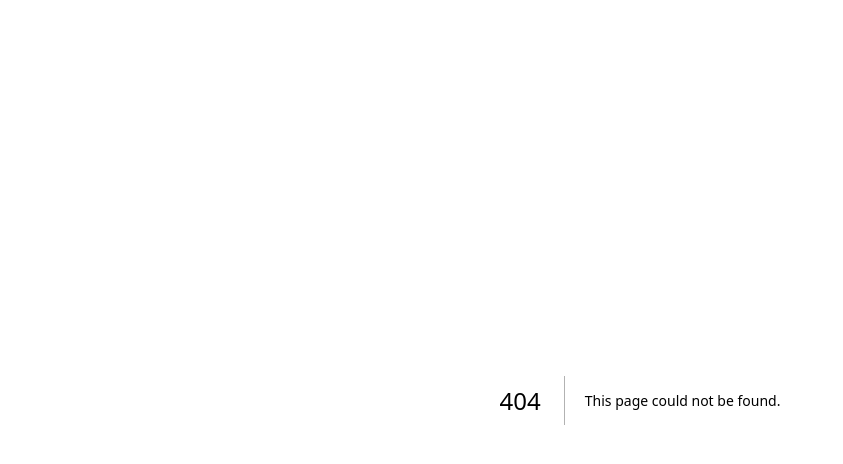
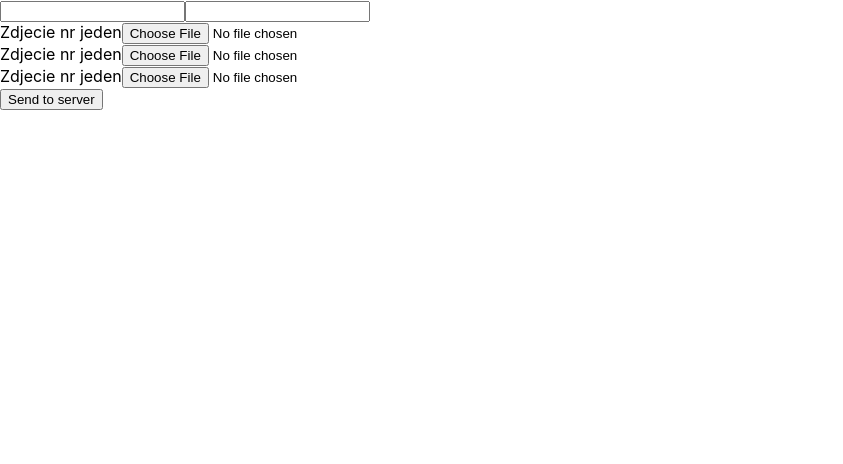
Before and after one commit to vrepetskyi/garbage-collector, a Next.js app: page /upload/picture in a window 1280 px wide. Before the commit this address had no page. Shown: the top 464 px of the page, without its empty margins (0-843 px from the left). Built offline with nearby package versions, Linux system fonts and the light colour scheme.

Commit message:
upload picture

```diff
--- a/package.json
+++ b/package.json
@@ -11,6 +11,7 @@
   "dependencies": {
     "eslint": "8.28.0",
     "eslint-config-next": "13.0.4",
+    "formidable": "^2.0.1",
     "next": "13.0.4",
     "react": "18.2.0",
     "react-dom": "18.2.0"
--- /dev/null
+++ b/pages/api/description.js
@@ -0,0 +1,6 @@
+export default (req, res) => {
+    console.log(req.body);
+
+
+    res.status(201).send();
+}
--- /dev/null
+++ b/pages/api/file.js
@@ -0,0 +1,35 @@
+import formidable from "formidable";
+import fs from "fs";
+import path from "path";
+
+export const config = {
+  api: {
+    bodyParser: false
+  }
+};
+
+const post = async (req, res) => {
+  const form = new formidable.IncomingForm({hashAlgorithm: 'sha256'});
+
+  form.parse(req, (err, _, files) => {
+    if (err) {
+      console.log(err);
+
+      return;
+    }
+    const data = fs.readFileSync(files.file.filepath);
+    fs.writeFileSync('./public/pictures/' + files.file.hash, data);
+  });
+};
+
+
+export default (req, res) => {
+  if (req.method === 'POST') {
+    post(req, res);
+
+    res.status(201).send();
+    return;
+  }
+
+  return res.status(404).send();
+};
--- /dev/null
+++ b/pages/upload/picture.js
@@ -0,0 +1,79 @@
+    import {useState} from 'react';
+
+    export default function PrivatePage(props) {
+    const [images, setImage] = useState([]);
+    const [createObjectURL, setCreateObjectURL] = useState([]);
+    const [desc, setDesc] = useState({
+        title: '',
+        desc: ''
+    });
+
+    const uploadToClient = (evt, index) => {
+        if (evt.target.files && evt.target.files[0]) {
+        const i = evt.target.files[0];
+
+        images[index] = i;
+
+        createObjectURL[index] = URL.createObjectURL(i);
+        console.log(createObjectURL, 'after');
+        setImage(images);
+        setCreateObjectURL([...createObjectURL]);
+        }
+    };
+
+    const uploadToServer = async (evt) => {
+        for (const img of images) {
+            const body = new FormData();
+            body.append("file", img);
+            const response = await fetch("/api/file", {
+                 method: "POST",
+                body
+            });
+        }
+
+        await fetch('/api/description', {
+            method: 'POST',
+            body: setDesc
+        });
+    };
+
+    const setDescription = evt => {
+        desc[evt.target.name] = evt.target.value;
+
+        setDesc({...desc});
+    }
+
+
+    return (
+        <div>
+        <div>
+            <div>
+                <input type="text" name="title" value={desc.title} onChange={setDescription} />
+                <input type="text" name="desc" value={desc.desc} onChange={setDescription} />
+            </div>
+            <div>
+                <img src={createObjectURL[0]} />
+                <label htmlFor="img0">Zdjecie nr jeden</label>
+                <input id="img0" type="file" name="img0" onChange={e => uploadToClient(e, 0)} />
+            </div>
+            <div>
+                <img src={createObjectURL[1]} />
+                <label htmlFor="img1">Zdjecie nr jeden</label>
+                <input id="img1" type="file" name="img1" onChange={e => uploadToClient(e, 1)} />
+            </div>
+            <div>
+                <img src={createObjectURL[2]} />
+                <label htmlFor="img2">Zdjecie nr jeden</label>
+                <input id="img2" type="file" name="img2" onChange={e => uploadToClient(e, 2)} />
+            </div>
+        </div>
+        <button
+            className=""
+            type="submit"
+            onClick={uploadToServer}
+        >
+        Send to server
+        </button>
+        </div>
+    );
+    }
```
Also changed, not shown: 2 other files (tests, documents, lock files or other folders).
